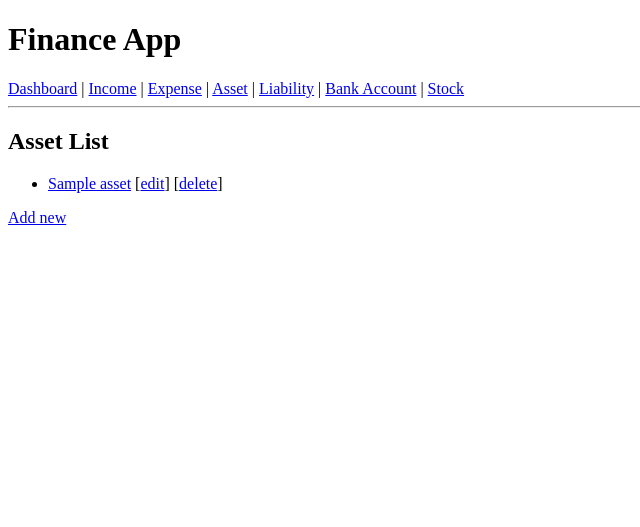
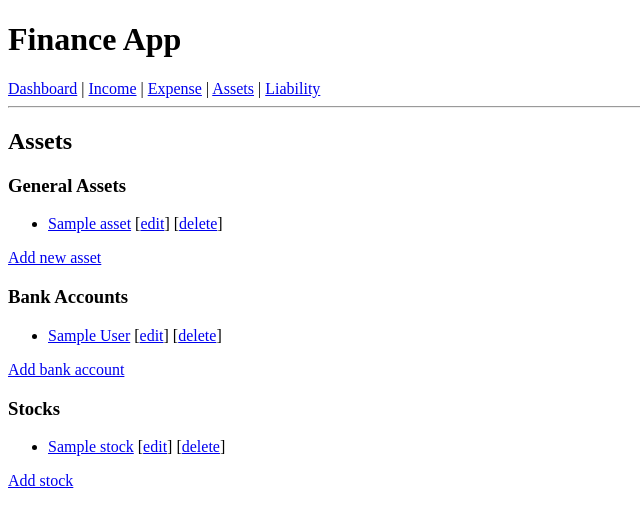
Before and after one commit to ItsRadIGuess/TheFinanceApp, a Django app: page /asset/ in a window 1280 px wide. Shown: the top 527 px of the page, without its empty margins (0-640 px from the left). Run offline with Django 5.2, Linux system fonts and the light colour scheme; tables that the repository leaves empty hold one stand-in row (values such as "Sample post").

Commit message:
Integrate bank accounts and stocks under assets

```diff
--- /dev/null
+++ b/finance_project/finance/templates/finance/asset_list.html
@@ -0,0 +1,39 @@
+{% extends 'finance/base.html' %}
+{% block content %}
+<h2>Assets</h2>
+<h3>General Assets</h3>
+<ul>
+    {% for obj in object_list %}
+    <li>
+        <a href="{{ obj.pk }}/">{{ obj }}</a> [<a href="{{ obj.pk }}/edit/">edit</a>] [<a href="{{ obj.pk }}/delete/">delete</a>]
+    </li>
+    {% empty %}
+    <li>No items.</li>
+    {% endfor %}
+</ul>
+<a href="add/">Add new asset</a>
+
+<h3>Bank Accounts</h3>
+<ul>
+    {% for acct in bankaccount_list %}
+    <li>
+        <a href="{% url 'bankaccount_detail' acct.pk %}">{{ acct }}</a> [<a href="{% url 'bankaccount_edit' acct.pk %}">edit</a>] [<a href="{% url 'bankaccount_delete' acct.pk %}">delete</a>]
+    </li>
+    {% empty %}
+    <li>No bank accounts.</li>
+    {% endfor %}
+</ul>
+<a href="{% url 'bankaccount_add' %}">Add bank account</a>
+
+<h3>Stocks</h3>
+<ul>
+    {% for stock in stock_list %}
+    <li>
+        <a href="{% url 'stock_detail' stock.pk %}">{{ stock }}</a> [<a href="{% url 'stock_edit' stock.pk %}">edit</a>] [<a href="{% url 'stock_delete' stock.pk %}">delete</a>]
+    </li>
+    {% empty %}
+    <li>No stocks.</li>
+    {% endfor %}
+</ul>
+<a href="{% url 'stock_add' %}">Add stock</a>
+{% endblock %}
--- a/finance_project/finance/templates/finance/base.html
+++ b/finance_project/finance/templates/finance/base.html
@@ -9,10 +9,8 @@
         <a href="/">Dashboard</a> |
         <a href="/income/">Income</a> |
         <a href="/expense/">Expense</a> |
-        <a href="/asset/">Asset</a> |
-        <a href="/liability/">Liability</a> |
-        <a href="/bankaccount/">Bank Account</a> |
-        <a href="/stock/">Stock</a>
+        <a href="/asset/">Assets</a> |
+        <a href="/liability/">Liability</a>
     </nav>
     <hr>
     {% block content %}{% endblock %}
--- a/finance_project/finance/views.py
+++ b/finance_project/finance/views.py
@@ -107,7 +107,13 @@ class ExpenseDelete(ModelNameMixin, DeleteView):
 # Asset views
 class AssetList(ModelNameMixin, ListView):
     model = Asset
-    template_name = 'finance/list.html'
+    template_name = 'finance/asset_list.html'
+
+    def get_context_data(self, **kwargs):
+        context = super().get_context_data(**kwargs)
+        context['bankaccount_list'] = BankAccount.objects.all()
+        context['stock_list'] = Stock.objects.all()
+        return context
 
 class AssetDetail(ModelNameMixin, DetailView):
     model = Asset
```
